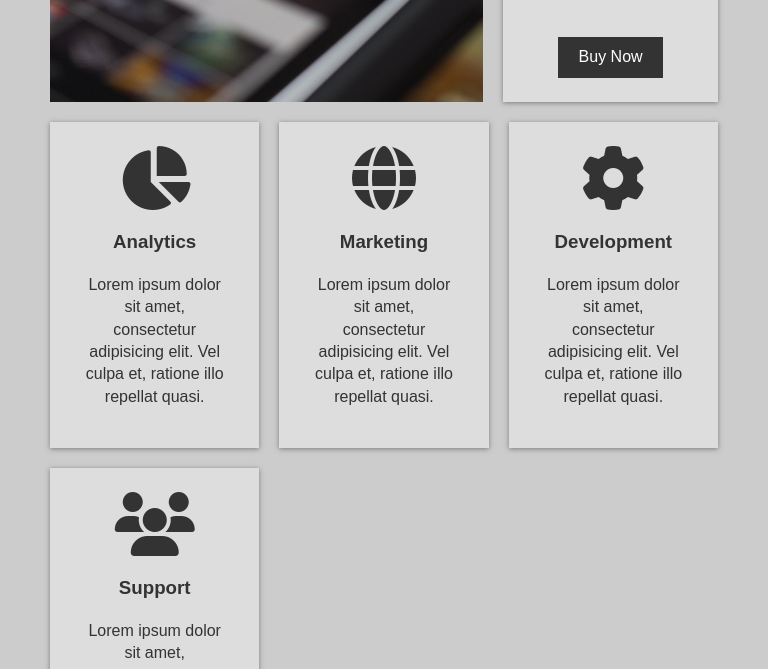
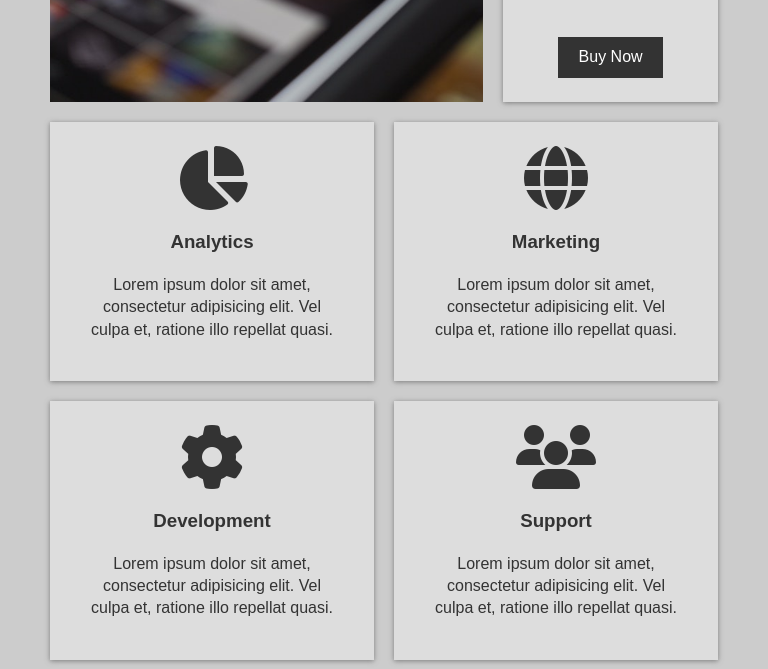
Before and after one commit to ArchitAdh/CSS-Grid-Website, a plain HTML site: page index.html in a window 768 px wide. Shown: the part 631-1300 px from the top of the page. Drawn offline with Linux system fonts and the light colour scheme.

Commit message:
media query updated

```diff
--- a/style.css
+++ b/style.css
@@ -208,3 +208,9 @@ footer {
       "tb-b";
   }
 }
+
+@media (min-width: 740px) and (max-width: 1000px) {
+  .boxes {
+    grid-template-columns: repeat(auto-fit, minmax(300px, 1fr));
+  }
+}
```
